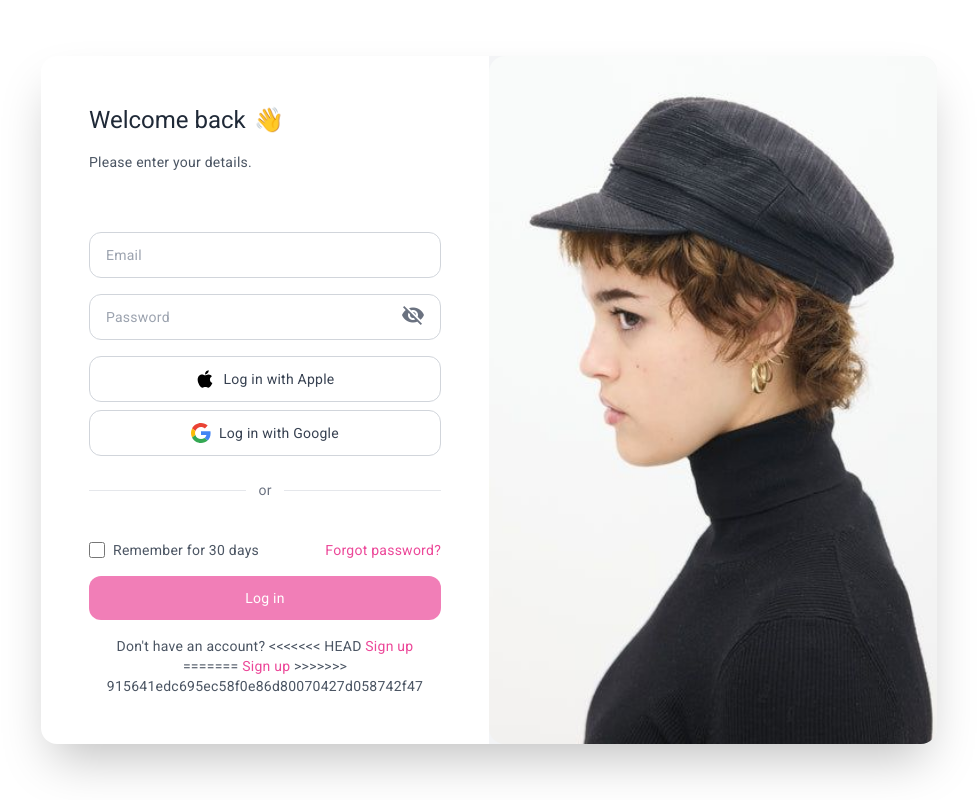
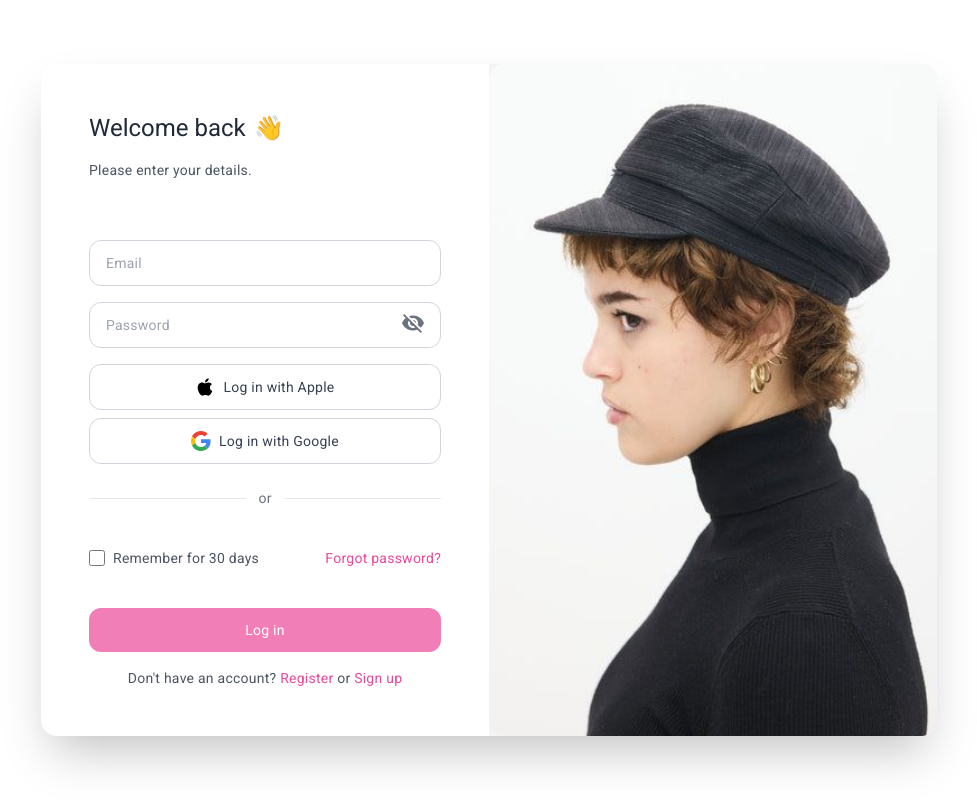
Before and after one commit to ayobyary/v5, an Angular app in the folder angular-project/: page /login in a window 1280 px wide. Shown: the whole page, without its empty margins (151-1128 px from the left). Built offline with nearby package versions, Linux system fonts and the light colour scheme.

Commit message:
Fix merge conflict in login component

```diff
--- a/angular-project/src/app/pages/login/login.component.html
+++ b/angular-project/src/app/pages/login/login.component.html
@@ -90,11 +90,9 @@
           </button>
           <p class="text-center text-gray-600">
             Don't have an account?
-<<<<<<< HEAD
-            <a routerLink="/register" class="text-pink-500 hover:text-pink-600 transition-colors">Sign up</a>
-=======
+            <a routerLink="/register" class="text-pink-500 hover:text-pink-600 transition-colors">Register</a>
+            or
             <a routerLink="/signup" class="text-pink-500 hover:text-pink-600 transition-colors">Sign up</a>
->>>>>>> 915641edc695ec58f0e86d80070427d058742f47
           </p>
         </div>
       </form>
```
